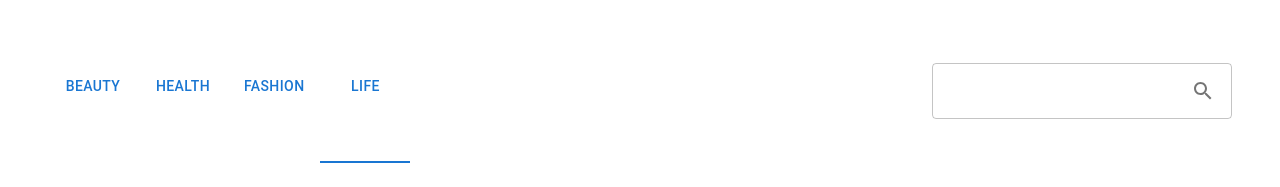
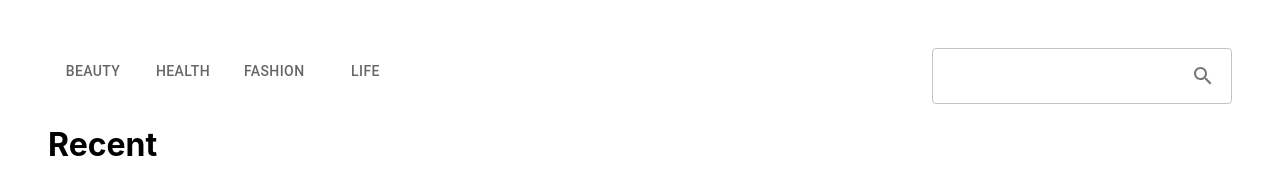
Before and after one commit to emma-craig/magazine, a React (Create React App) app: page / in a window 1280 px wide. Shown: the top 187 px of the page. Built offline with nearby package versions, Linux system fonts and the light colour scheme.

Commit message:
fix tab behaviour

```diff
--- a/src/App.tsx
+++ b/src/App.tsx
@@ -9,8 +9,7 @@ import ArticlesContext from './context/ArticlesContext';
 
 const App = () => {
   const {data} = useFetchArticles()
-  console.log(useFetchArticles());
-  console.log(data);
+
   return (
 
     <Router>
--- a/src/components/Header/Header.css
+++ b/src/components/Header/Header.css
@@ -2,9 +2,7 @@
   position: sticky;
   top: 0;
   z-index: 10;
-  height: 100px;
   background-color: white;
   display: flex;
   justify-content: space-between;
-  padding-top: 15px;
 }
--- a/src/components/Header/Header.tsx
+++ b/src/components/Header/Header.tsx
@@ -1,16 +1,15 @@
 import React, { useContext } from 'react';
 import { Link, useLocation } from 'react-router-dom';
 
-import { Tab, Tabs} from '@mui/material';
-
+import { Tab, Tabs } from '@mui/material';
 
 import { categories } from '../../mocks/categories';
 import './Header.css';
 import SearchBar from './SearchBar';
 
-
 const Header = () => {
-  const pathname = useLocation();
+  const { pathname } = useLocation();
+  console.log(pathname);
   return (
     <div className="header">
       <Tabs value={pathname}>
@@ -19,15 +18,14 @@ const Header = () => {
             <Tab
               key={index}
               label={category.title}
-              value={pathname}
+              value={`/${category.slug}`}
               to={`/${category.slug}`}
               component={Link}
             />
           );
         })}
       </Tabs>
- <SearchBar />
-
+      <SearchBar />
     </div>
   );
 };
```
